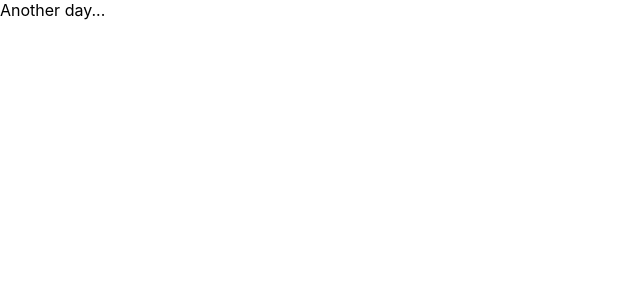
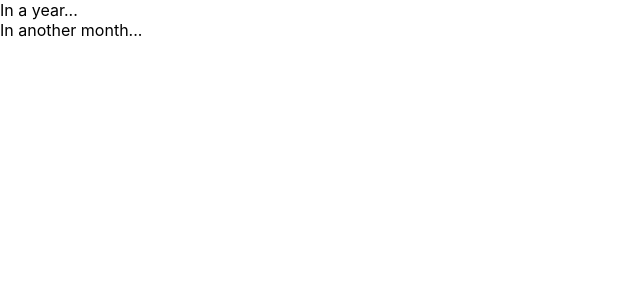
Before and after one commit to avarlamova/mood-tracker, a React (Create React App) app: page / in a window 1280 px wide. Shown: the top 300 px of the page, without its empty margins (0-640 px from the left). Built offline with nearby package versions, Linux system fonts and the light colour scheme.

Commit message:
year component

```diff
--- a/src/App.js
+++ b/src/App.js
@@ -1,8 +1,8 @@
 import "./App.css";
-import Month from "./components/month.js";
+import Year from "./components/year.js";
 
 function App() {
-  return <Month />;
+  return <Year />;
 }
 
 export default App;
--- a/src/components/day.js
+++ b/src/components/day.js
@@ -1,7 +1,36 @@
 import React, { Component } from "react";
 
 export default class Day extends Component {
+  state = {
+    counter: 1,
+    days: [],
+  };
+
+  initializeDays = () => {
+    this.setState(() => {
+      let i = 1;
+      for (i; i < 32; i++) {
+        this.state.days.push(i);
+      }
+    });
+  };
+
+  сomponentDiDMount() {
+    console.log(this.state.days);
+
+    this.initializeDays();
+    console.log(this.state.days);
+  }
+
   render() {
-    return <div>Another day...</div>;
+    return (
+      <div>
+        <ul>
+          {this.state.days.map((day, index) => (
+            <li key={index}>{day}</li>
+          ))}
+        </ul>
+      </div>
+    );
   }
 }
--- a/src/components/month.js
+++ b/src/components/month.js
@@ -3,6 +3,11 @@ import Day from "./day.js";
 
 export default class Month extends Component {
   render() {
-    return <Day />;
+    return (
+      <div>
+        In another month...
+        <Day />
+      </div>
+    );
   }
 }
--- /dev/null
+++ b/src/components/year.js
@@ -0,0 +1,13 @@
+import React, { Component } from "react";
+import Month from "./month.js";
+
+export default class Year extends Component {
+  render() {
+    return (
+      <div>
+        In a year...
+        <Month />
+      </div>
+    );
+  }
+}
--- a/src/index.js
+++ b/src/index.js
@@ -1,17 +1,11 @@
-import React from 'react';
-import ReactDOM from 'react-dom';
-import './index.css';
-import App from './App';
-import reportWebVitals from './reportWebVitals';
+import React from "react";
+import ReactDOM from "react-dom";
+import "./index.css";
+import App from "./App";
 
 ReactDOM.render(
   <React.StrictMode>
     <App />
   </React.StrictMode>,
-  document.getElementById('root')
+  document.getElementById("root")
 );
-
-// If you want to start measuring performance in your app, pass a function
-// to log results (for example: reportWebVitals(console.log))
-// or send to an analytics endpoint. Learn more: https://bit.ly/CRA-vitals
-reportWebVitals();
--- a/src/reportWebVitals.js
+++ /dev/null
@@ -1,13 +0,0 @@
-const reportWebVitals = onPerfEntry => {
-  if (onPerfEntry && onPerfEntry instanceof Function) {
-    import('web-vitals').then(({ getCLS, getFID, getFCP, getLCP, getTTFB }) => {
-      getCLS(onPerfEntry);
-      getFID(onPerfEntry);
-      getFCP(onPerfEntry);
-      getLCP(onPerfEntry);
-      getTTFB(onPerfEntry);
-    });
-  }
-};
-
-export default reportWebVitals;
```
